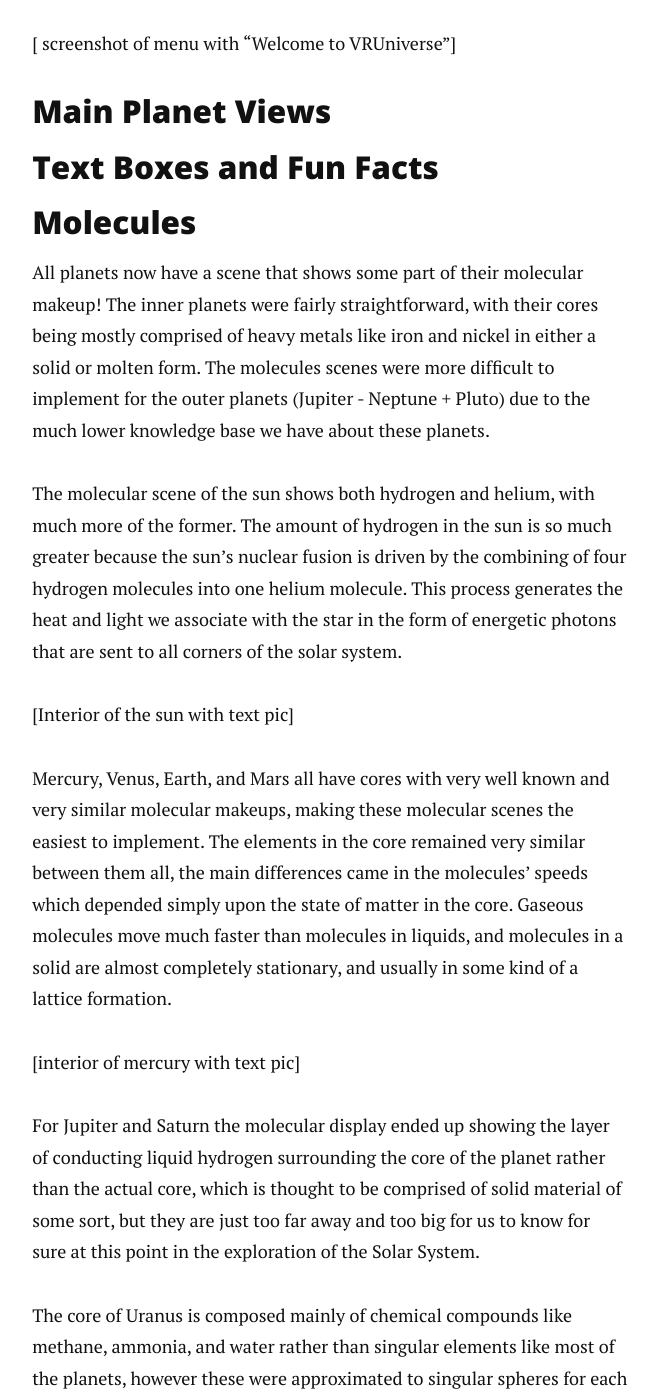
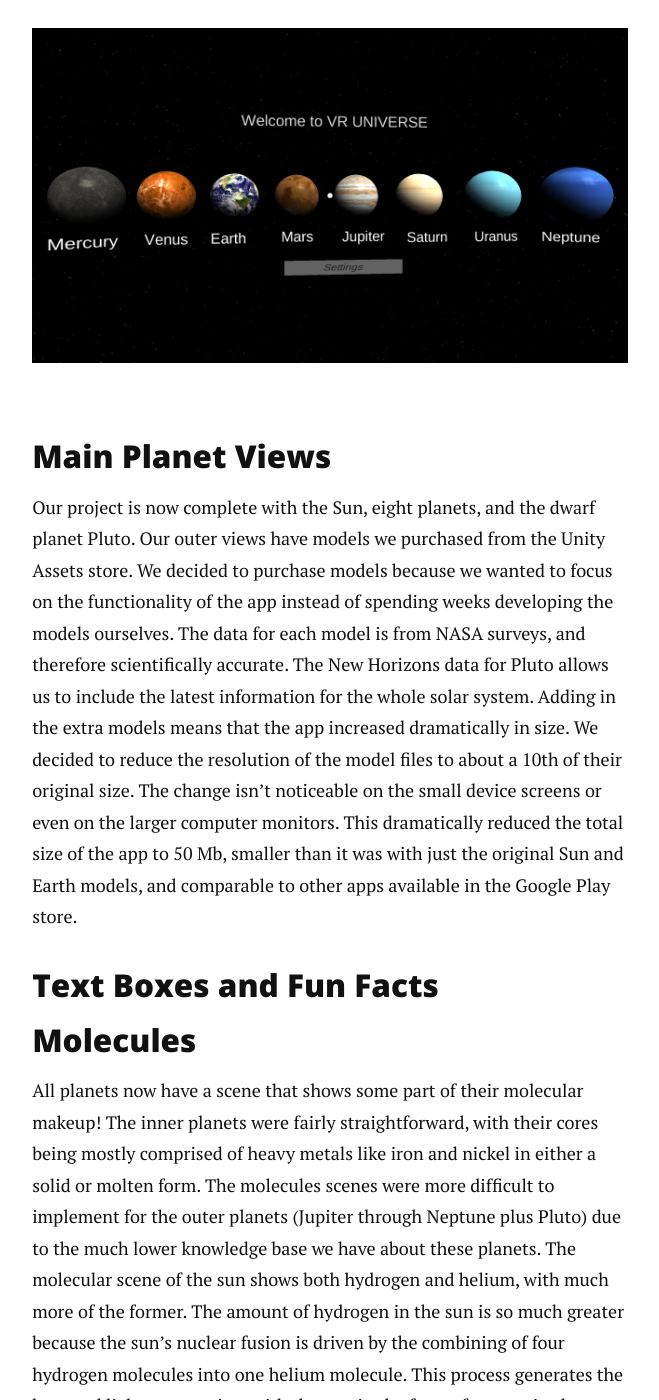
Before and after one commit to nicolem/VRUniverse, a Jekyll site: the page built from _posts/2016-5-2-the-solar-system-in-your-pocket.markdown, in a window 1280 px wide and 1400 px high, scrolled down 833 px. Shown: the whole window, without its empty margins (310-969 px from the left). Built offline with Jekyll 4.4.1, drawn with Linux system fonts in a browser that asks for light colours; nearby versions of some CDN libraries; some of the changed text lies outside the part shown.

Commit message:
Update 2016-5-2-the-solar-system-in-your-pocket.markdown

```diff
--- a/_posts/2016-5-2-the-solar-system-in-your-pocket.markdown
+++ b/_posts/2016-5-2-the-solar-system-in-your-pocket.markdown
@@ -7,35 +7,33 @@
 
 The end of the regular development of VRUniverse is approaching quickly. The app designed for google cardboard is becoming more and more polished and cohesive, with the different parts each team member developed fitting together exceedingly well, with most of the hoped for functionality being implemented. From the final menu to the scaled sun shown from each planet and the text boxes throughout the app, much has changed since the last update, and all for the better.
 
-[ screenshot of menu with “Welcome to VRUniverse”]
+<img src="{{ '/assets/img/blog2/main2d.png' | prepend: site.baseurl }}" alt="">
 
 ### Main Planet Views
+
+Our project is now complete with the Sun, eight planets, and the dwarf planet Pluto.  Our outer views have models we purchased from the Unity Assets store.  We decided to purchase models because we wanted to focus on the functionality of the app instead of spending weeks developing the models ourselves.  The data for each model is from NASA surveys, and therefore scientifically accurate.  The New Horizons data for Pluto allows us to include the latest information for the whole solar system.  Adding in the extra models means that the app increased dramatically in size.  We decided to reduce the resolution of the model files to about a 10th of their original size.  The change isn’t noticeable on the small device screens or even on the larger computer monitors.  This dramatically reduced the total size of the app to 50 Mb, smaller than it was with just the original Sun and Earth models, and comparable to other apps available in the Google Play store.
 
 ### Text Boxes and Fun Facts
 
 ### Molecules
-
-All planets now have a scene that shows some part of their molecular makeup! The inner planets were fairly straightforward, with their cores being mostly comprised of heavy metals like iron and nickel in either a solid or molten form. The molecules scenes were more difficult to implement for the outer planets (Jupiter - Neptune + Pluto) due to the much lower knowledge base we have about these planets.
-
+All planets now have a scene that shows some part of their molecular makeup! The inner planets were fairly straightforward, with their cores being mostly comprised of heavy metals like iron and nickel in either a solid or molten form. The molecules scenes were more difficult to implement for the outer planets (Jupiter through Neptune plus Pluto) due to the much lower knowledge base we have about these planets.
 The molecular scene of the sun shows both hydrogen and helium, with much more of the former. The amount of hydrogen in the sun is so much greater because the sun’s nuclear fusion is driven by the combining of four hydrogen molecules into one helium molecule. This process generates the heat and light we associate with the star in the form of energetic photons that are sent to all corners of the solar system.
 
-[Interior of the sun with text pic]
+<img src="{{ '/assets/img/blog2/suninside2d.png' | prepend: site.baseurl }}" alt="">
 
 Mercury, Venus, Earth, and Mars all have cores with very well known and very similar molecular makeups, making these molecular scenes the easiest to implement. The elements in the core remained very similar between them all, the main differences came in the molecules’ speeds which depended simply upon the state of matter in the core. Gaseous molecules move much faster than molecules in liquids, and molecules in a solid are almost completely stationary, and usually in some kind of a lattice formation.
 
-[interior of mercury with text pic]
+<img src="{{ '/assets/img/blog2/mercuryinside2d.png' | prepend: site.baseurl }}" alt="">
 
 For Jupiter and Saturn the molecular display ended up showing the layer of conducting liquid hydrogen surrounding the core of the planet rather than the actual core, which is thought to be comprised of solid material of some sort, but they are just too far away and too big for us to know for sure at this point in the exploration of the Solar System.
-
 The core of Uranus is composed mainly of chemical compounds like methane, ammonia, and water rather than singular elements like most of the planets, however these were approximated to singular spheres for each compound, which was explained in the text box associated with the molecule scene.
 
-[interior of uranus with text pic]
+<img src="{{ '/assets/img/blog2/uranusinside2d.png' | prepend: site.baseurl }}" alt="">
 
 Finally, both Neptune and Pluto have cores made up of what is most likely some kind of generic “rocky material” which was also approximated with a simple sphere. Unfortunately they are just too far away from earth to have sustained the same kind of intense and thorough study as the inner planets, though this level of observation is sure to come soon to all of the outer planets.
 
-[interior of neptune with text pic]
+<img src="{{ '/assets/img/blog2/neptuneinside2d.png' | prepend: site.baseurl }}" alt="">
 
 Each planet has its own individual molecular scene associated with the main scene already in existence for each planet. The molecules are approximated using multiple particle systems within each scene. The particle systems are a game object within unity that emit a certain number of particles/second randomly either from the shell of a shape, or the center of said shape. The lifetimes of these particles can be adjusted, as well as color and size. The speed of each particle can also be manipulated, and the natural forces felt by molecules were attempted to be approximated within the particle systems as well. With all that can be done with the unity object of particle systems, these objects were used to model the complex interactions of molecules using the various ways the particles can be emitted, as well as the above possible manipulations of speed and force pertaining to each particle over its lifetime. When multiple particle systems work together, the chaotic looking result interprets well the concept of a gaseous, liquid or even solid planetary core at a molecular level.
 
-
 ### Menus
```
